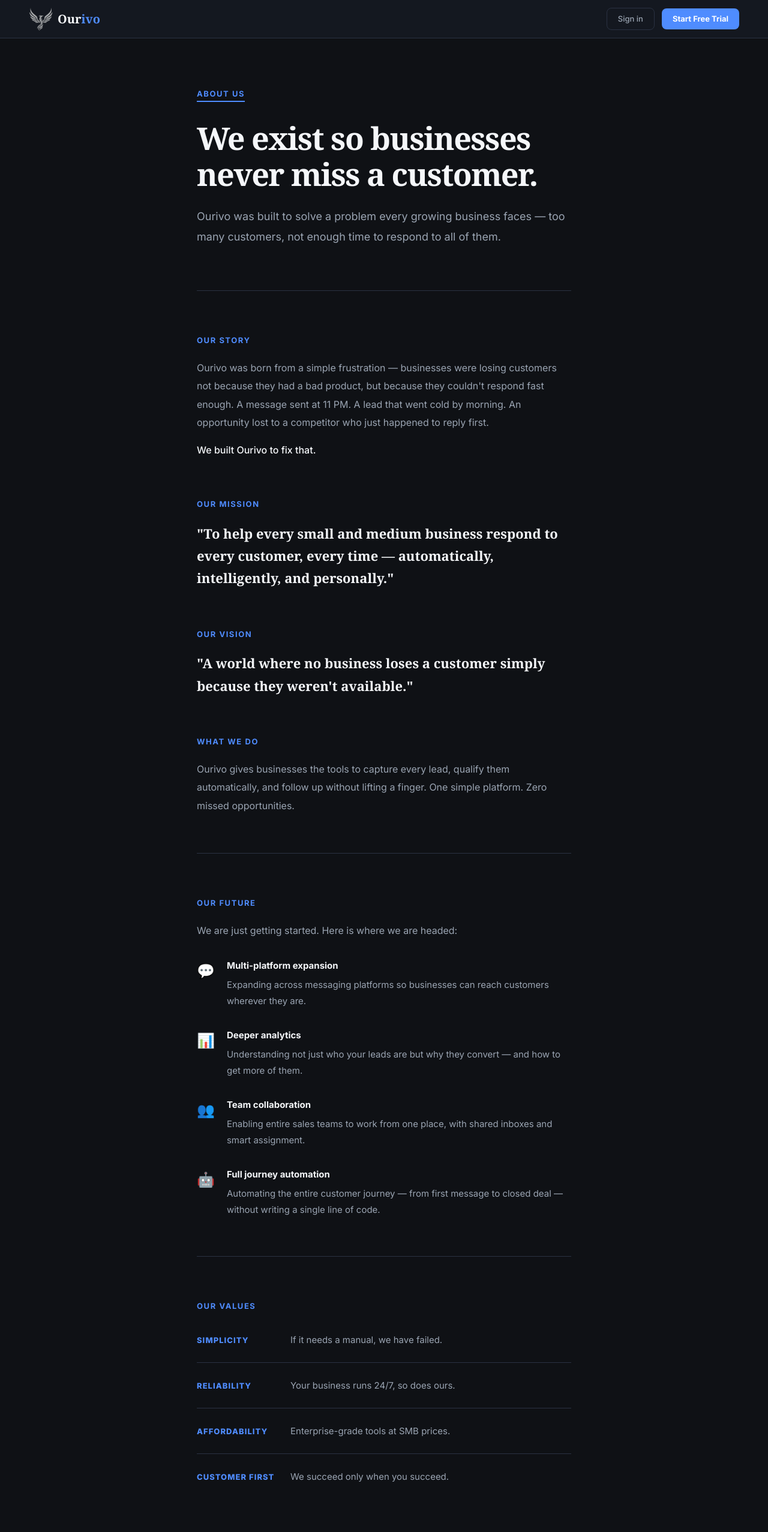
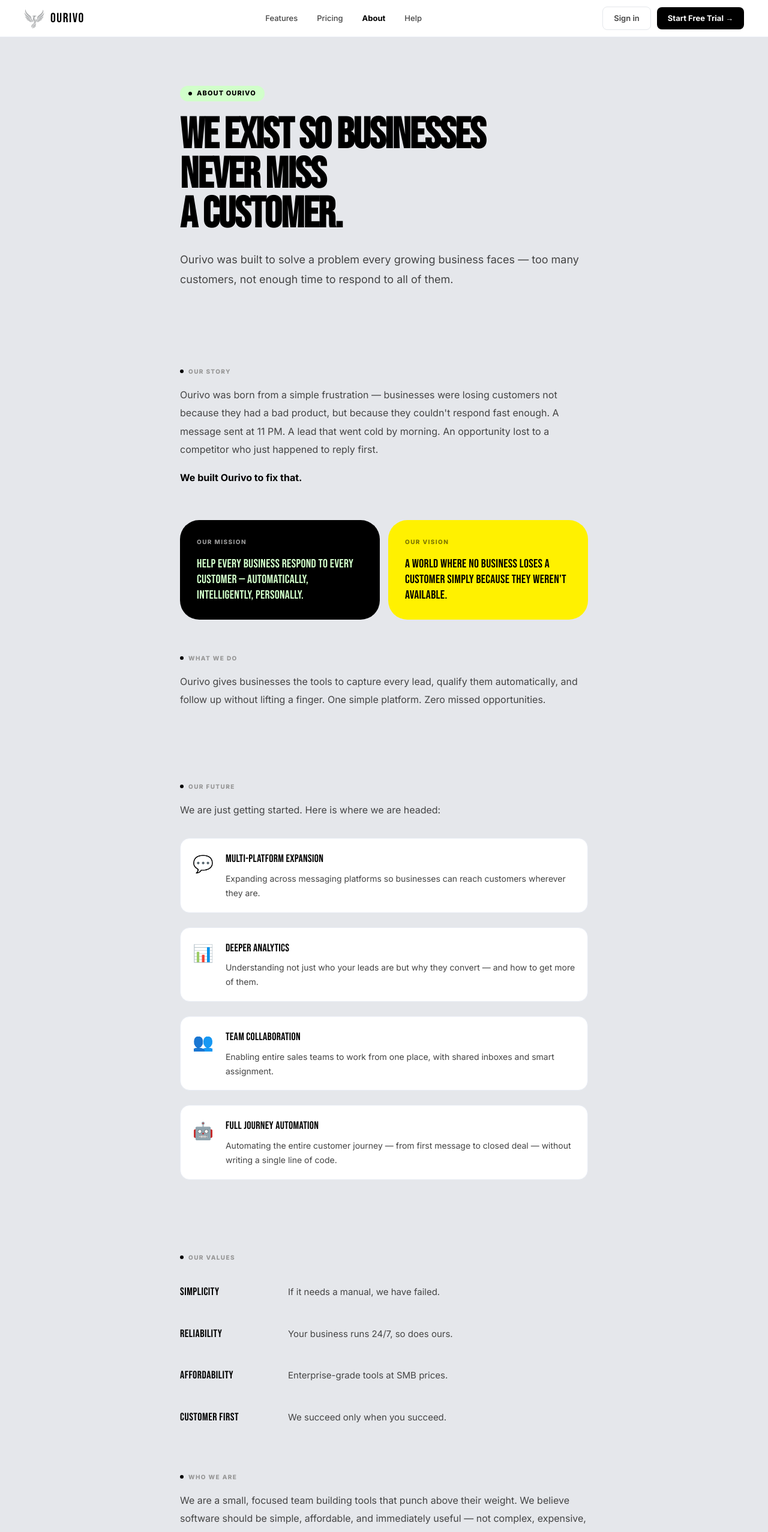
Before and after one commit to rcworks16001-sys/saas-mvp, a Next.js app in the folder frontend/: page /about in a window 1280 px wide. Shown: the top 2554 px of the page at 60% size. Built offline with nearby package versions, Linux system fonts and the light colour scheme.

Commit message:
about-contact page redesign

```diff
--- a/frontend/app/about/page.js
+++ b/frontend/app/about/page.js
@@ -1,162 +1,169 @@
-'use client';
-
 import Link from 'next/link';
-
-const S = {
-    bg: '#0F1115', surface: '#161A22', surface2: '#1C2130',
-    accent: '#4F8CFF', border: '#2A3142',
-    textPrimary: '#F5F7FA', textSecondary: '#9AA4B2', textMuted: '#5C6A7E',
-};
+import Image from 'next/image';
 
 export default function AboutPage() {
+
+    const navLink = { fontSize: 13, fontWeight: 500, color: 'var(--ash)', textDecoration: 'none', padding: '7px 14px', borderRadius: 'var(--r-nav)', transition: 'all 0.18s' };
+
+    const sectionLabel = { fontSize: 10, fontWeight: 800, color: 'var(--fog)', textTransform: 'uppercase', letterSpacing: '0.14em', marginBottom: 16, display: 'flex', alignItems: 'center', gap: 8 };
+
     return (
-        <div style={{ minHeight: '100vh', background: S.bg, fontFamily: 'var(--font-family)', color: S.textPrimary }}>
+        <div style={{ minHeight: '100vh', background: 'var(--ice)', fontFamily: 'var(--font-inter)', color: 'var(--ink)' }}>
 
-            {/* Navbar */}
-            <nav style={{ display: 'flex', alignItems: 'center', justifyContent: 'space-between', padding: '0 48px', height: '64px', background: 'rgba(22,26,34,0.9)', borderBottom: `1px solid ${S.border}`, position: 'sticky', top: 0, zIndex: 100, backdropFilter: 'blur(12px)' }}>
-                <Link href="/" style={{ display: 'flex', alignItems: 'center', gap: '8px', textDecoration: 'none' }}>
-                    <img src="/logo.png" alt="Ourivo" style={{ width: '40px', height: '40px', objectFit: 'contain' }} />
-                    <span style={{ fontWeight: 800, fontSize: '20px', fontFamily: 'Georgia, serif' }}>
-                        <span style={{ color: S.textPrimary }}>Our</span><span style={{ color: S.accent }}>ivo</span>
-                    </span>
+            {/* ── Navbar ── */}
+            <nav style={{ display: 'flex', alignItems: 'center', justifyContent: 'space-between', padding: '0 40px', height: 62, background: '#fff', borderBottom: '1px solid #e8ecf4', position: 'sticky', top: 0, zIndex: 100 }}>
+                <Link href="/" style={{ display: 'flex', alignItems: 'center', gap: 10, textDecoration: 'none' }}>
+                    <Image src="/logo.png" alt="Ourivo" width={34} height={34} style={{ borderRadius: 8 }} />
+                    <span style={{ fontFamily: 'var(--font-display)', fontSize: 22, color: 'var(--ink)', letterSpacing: 1.5 }}>OURIVO</span>
                 </Link>
-                <div style={{ display: 'flex', gap: '12px', alignItems: 'center' }}>
-                    <Link href="/login" style={{ padding: '7px 18px', background: 'transparent', border: `1px solid ${S.border}`, borderRadius: '8px', color: S.textSecondary, fontSize: '13px', fontWeight: 500, textDecoration: 'none' }}>Sign in</Link>
-                    <Link href="/register" style={{ padding: '7px 18px', background: S.accent, border: 'none', borderRadius: '8px', color: 'white', fontSize: '13px', fontWeight: 700, textDecoration: 'none' }}>Start Free Trial</Link>
+                <div style={{ display: 'flex', gap: 4 }}>
+                    {[['/#features', 'Features'], ['/#pricing', 'Pricing'], ['/about', 'About'], ['/help', 'Help']].map(([href, label]) => (
+                        <a key={href} href={href} style={{ ...navLink, color: href === '/about' ? 'var(--ink)' : 'var(--ash)', fontWeight: href === '/about' ? 700 : 500 }}
+                            onMouseEnter={e => { e.currentTarget.style.background = 'var(--mist)'; e.currentTarget.style.color = 'var(--ink)'; }}
+                            onMouseLeave={e => { e.currentTarget.style.background = 'transparent'; e.currentTarget.style.color = href === '/about' ? 'var(--ink)' : 'var(--ash)'; }}>
+                            {label}
+                        </a>
+                    ))}
+                </div>
+                <div style={{ display: 'flex', gap: 10, alignItems: 'center' }}>
+                    <Link href="/login" style={{ fontSize: 13, fontWeight: 600, color: 'var(--ash)', textDecoration: 'none', padding: '8px 18px', borderRadius: 'var(--r-btn)', border: '1.5px solid var(--ice)', transition: 'all 0.18s' }}>Sign in</Link>
+                    <Link href="/register" style={{ fontSize: 13, fontWeight: 700, color: '#fff', textDecoration: 'none', padding: '8px 18px', borderRadius: 'var(--r-btn)', background: 'var(--ink)', transition: 'opacity 0.18s' }}>Start Free Trial →</Link>
                 </div>
             </nav>
 
-            {/* Content */}
-            <div style={{ maxWidth: '720px', margin: '0 auto', padding: '80px 48px' }}>
+            {/* ── Content ── */}
+            <div style={{ maxWidth: 760, margin: '0 auto', padding: '80px 40px' }}>
 
-                {/* Label */}
-                <div style={{ marginBottom: '32px' }}>
-                    <span style={{ fontSize: '13px', fontWeight: 700, color: S.accent, letterSpacing: '0.12em', textTransform: 'uppercase', borderBottom: `2px solid ${S.accent}`, paddingBottom: '4px' }}>
-                        About Us
-                    </span>
+                {/* Hero */}
+                <div style={{ marginBottom: 64 }}>
+                    <div style={{ display: 'inline-flex', alignItems: 'center', gap: 8, background: 'var(--green)', borderRadius: 20, padding: '4px 14px', marginBottom: 24 }}>
+                        <div style={{ width: 6, height: 6, borderRadius: '50%', background: 'var(--ink)' }} />
+                        <span style={{ fontSize: 11, fontWeight: 800, letterSpacing: '0.1em', textTransform: 'uppercase' }}>About Ourivo</span>
+                    </div>
+                    <h1 style={{ fontFamily: 'var(--font-display)', fontSize: 'clamp(48px, 6vw, 72px)', color: 'var(--ink)', lineHeight: 0.92, letterSpacing: -1.5, marginBottom: 24 }}>
+                        WE EXIST SO BUSINESSES<br />NEVER MISS<br />A CUSTOMER.
+                    </h1>
+                    <p style={{ fontSize: 18, color: 'var(--ash)', lineHeight: 1.85 }}>
+                        Ourivo was built to solve a problem every growing business faces — too many customers, not enough time to respond to all of them.
+                    </p>
                 </div>
 
-                {/* Hero text */}
-                <h1 style={{ fontSize: '52px', fontWeight: 800, color: S.textPrimary, letterSpacing: '-0.03em', lineHeight: 1.15, marginBottom: '24px', fontFamily: 'Georgia, serif' }}>
-                    We exist so businesses<br />never miss a customer.
-                </h1>
-                <p style={{ fontSize: '18px', color: S.textSecondary, lineHeight: 1.9, marginBottom: '72px' }}>
-                    Ourivo was built to solve a problem every growing business faces — too many customers, not enough time to respond to all of them.
-                </p>
-
-                {/* Divider */}
-                <div style={{ height: '1px', background: S.border, marginBottom: '72px' }} />
+                <div style={{ height: 1, background: 'var(--ice)', marginBottom: 64 }} />
 
                 {/* Our Story */}
-                <div style={{ marginBottom: '64px' }}>
-                    <h2 style={{ fontSize: '13px', fontWeight: 700, color: S.accent, letterSpacing: '0.12em', textTransform: 'uppercase', marginBottom: '20px' }}>Our Story</h2>
-                    <p style={{ fontSize: '16px', color: S.textSecondary, lineHeight: 1.9, marginBottom: '16px' }}>
+                <div style={{ marginBottom: 56 }}>
+                    <div style={sectionLabel}><div style={{ width: 6, height: 6, borderRadius: '50%', background: 'var(--ink)' }} />Our Story</div>
+                    <p style={{ fontSize: 16, color: 'var(--ash)', lineHeight: 1.9, marginBottom: 16 }}>
                         Ourivo was born from a simple frustration — businesses were losing customers not because they had a bad product, but because they couldn't respond fast enough. A message sent at 11 PM. A lead that went cold by morning. An opportunity lost to a competitor who just happened to reply first.
                     </p>
-                    <p style={{ fontSize: '16px', color: S.textPrimary, lineHeight: 1.9, fontWeight: 500 }}>
+                    <p style={{ fontSize: 16, color: 'var(--ink)', lineHeight: 1.9, fontWeight: 700 }}>
                         We built Ourivo to fix that.
                     </p>
                 </div>
 
-                {/* Mission */}
-                <div style={{ marginBottom: '64px' }}>
-                    <h2 style={{ fontSize: '13px', fontWeight: 700, color: S.accent, letterSpacing: '0.12em', textTransform: 'uppercase', marginBottom: '20px' }}>Our Mission</h2>
-                    <p style={{ fontSize: '22px', color: S.textPrimary, lineHeight: 1.7, fontFamily: 'Georgia, serif', fontWeight: 600 }}>
-                        "To help every small and medium business respond to every customer, every time — automatically, intelligently, and personally."
-                    </p>
-                </div>
-
-                {/* Vision */}
-                <div style={{ marginBottom: '64px' }}>
-                    <h2 style={{ fontSize: '13px', fontWeight: 700, color: S.accent, letterSpacing: '0.12em', textTransform: 'uppercase', marginBottom: '20px' }}>Our Vision</h2>
-                    <p style={{ fontSize: '22px', color: S.textPrimary, lineHeight: 1.7, fontFamily: 'Georgia, serif', fontWeight: 600 }}>
-                        "A world where no business loses a customer simply because they weren't available."
-                    </p>
+                {/* Mission + Vision — black cards */}
+                <div style={{ display: 'grid', gridTemplateColumns: '1fr 1fr', gap: 14, marginBottom: 56 }}>
+                    <div style={{ background: 'var(--ink)', borderRadius: 'var(--r-card)', padding: 28 }}>
+                        <div style={{ fontSize: 10, fontWeight: 800, color: 'var(--fog)', textTransform: 'uppercase', letterSpacing: '0.14em', marginBottom: 16 }}>Our Mission</div>
+                        <p style={{ fontFamily: 'var(--font-display)', fontSize: 20, color: 'var(--green)', lineHeight: 1.3, letterSpacing: 0.3 }}>
+                            HELP EVERY BUSINESS RESPOND TO EVERY CUSTOMER — AUTOMATICALLY, INTELLIGENTLY, PERSONALLY.
+                        </p>
+                    </div>
+                    <div style={{ background: 'var(--yellow)', borderRadius: 'var(--r-card)', padding: 28 }}>
+                        <div style={{ fontSize: 10, fontWeight: 800, color: 'rgba(0,0,0,0.5)', textTransform: 'uppercase', letterSpacing: '0.14em', marginBottom: 16 }}>Our Vision</div>
+                        <p style={{ fontFamily: 'var(--font-display)', fontSize: 20, color: 'var(--ink)', lineHeight: 1.3, letterSpacing: 0.3 }}>
+                            A WORLD WHERE NO BUSINESS LOSES A CUSTOMER SIMPLY BECAUSE THEY WEREN'T AVAILABLE.
+                        </p>
+                    </div>
                 </div>
 
                 {/* What We Do */}
-                <div style={{ marginBottom: '64px' }}>
-                    <h2 style={{ fontSize: '13px', fontWeight: 700, color: S.accent, letterSpacing: '0.12em', textTransform: 'uppercase', marginBottom: '20px' }}>What We Do</h2>
-                    <p style={{ fontSize: '16px', color: S.textSecondary, lineHeight: 1.9 }}>
+                <div style={{ marginBottom: 56 }}>
+                    <div style={sectionLabel}><div style={{ width: 6, height: 6, borderRadius: '50%', background: 'var(--ink)' }} />What We Do</div>
+                    <p style={{ fontSize: 16, color: 'var(--ash)', lineHeight: 1.9 }}>
                         Ourivo gives businesses the tools to capture every lead, qualify them automatically, and follow up without lifting a finger. One simple platform. Zero missed opportunities.
                     </p>
                 </div>
 
-                {/* Divider */}
-                <div style={{ height: '1px', background: S.border, marginBottom: '72px' }} />
+                <div style={{ height: 1, background: 'var(--ice)', marginBottom: 64 }} />
 
-                {/* Future Plans */}
-                <div style={{ marginBottom: '64px' }}>
-                    <h2 style={{ fontSize: '13px', fontWeight: 700, color: S.accent, letterSpacing: '0.12em', textTransform: 'uppercase', marginBottom: '20px' }}>Our Future</h2>
-                    <p style={{ fontSize: '16px', color: S.textSecondary, lineHeight: 1.9, marginBottom: '32px' }}>
-                        We are just getting started. Here is where we are headed:
-                    </p>
-                    <div style={{ display: 'flex', flexDirection: 'column', gap: '32px' }}>
+                {/* Our Future */}
+                <div style={{ marginBottom: 56 }}>
+                    <div style={sectionLabel}><div style={{ width: 6, height: 6, borderRadius: '50%', background: 'var(--ink)' }} />Our Future</div>
+                    <p style={{ fontSize: 16, color: 'var(--ash)', lineHeight: 1.9, marginBottom: 32 }}>We are just getting started. Here is where we are headed:</p>
+                    <div style={{ display: 'flex', flexDirection: 'column', gap: 24 }}>
                         {[
                             { icon: '💬', title: 'Multi-platform expansion', desc: 'Expanding across messaging platforms so businesses can reach customers wherever they are.' },
                             { icon: '📊', title: 'Deeper analytics', desc: 'Understanding not just who your leads are but why they convert — and how to get more of them.' },
                             { icon: '👥', title: 'Team collaboration', desc: 'Enabling entire sales teams to work from one place, with shared inboxes and smart assignment.' },
                             { icon: '🤖', title: 'Full journey automation', desc: 'Automating the entire customer journey — from first message to closed deal — without writing a single line of code.' },
                         ].map((item, i) => (
-                            <div key={i} style={{ display: 'flex', gap: '20px', alignItems: 'flex-start' }}>
-                                <span style={{ fontSize: '24px', flexShrink: 0, marginTop: '2px' }}>{item.icon}</span>
+                            <div key={i} style={{ display: 'flex', gap: 20, alignItems: 'flex-start', padding: '20px', background: '#fff', borderRadius: 16, border: '1px solid #e8ecf4', transition: 'border-color 0.18s' }}
+                                onMouseEnter={e => e.currentTarget.style.borderColor = 'var(--ink)'}
+                                onMouseLeave={e => e.currentTarget.style.borderColor = '#e8ecf4'}>
+                                <span style={{ fontSize: 28, flexShrink: 0 }}>{item.icon}</span>
                                 <div>
-                                    <div style={{ fontSize: '15px', fontWeight: 700, color: S.textPrimary, marginBottom: '6px' }}>{item.title}</div>
-                                    <div style={{ fontSize: '15px', color: S.textSecondary, lineHeight: 1.8 }}>{item.desc}</div>
+                                    <div style={{ fontFamily: 'var(--font-display)', fontSize: 18, color: 'var(--ink)', letterSpacing: 0.3, marginBottom: 6 }}>{item.title.toUpperCase()}</div>
+                                    <div style={{ fontSize: 14, color: 'var(--ash)', lineHeight: 1.7 }}>{item.desc}</div>
                                 </div>
                             </div>
                         ))}
                     </div>
                 </div>
 
-                {/* Divider */}
-                <div style={{ height: '1px', background: S.border, marginBottom: '72px' }} />
+                <div style={{ height: 1, background: 'var(--ice)', marginBottom: 64 }} />
 
                 {/* Values */}
-                <div style={{ marginBottom: '64px' }}>
-                    <h2 style={{ fontSize: '13px', fontWeight: 700, color: S.accent, letterSpacing: '0.12em', textTransform: 'uppercase', marginBottom: '32px' }}>Our Values</h2>
-                    <div style={{ display: 'flex', flexDirection: 'column', gap: '24px' }}>
+                <div style={{ marginBottom: 56 }}>
+                    <div style={sectionLabel}><div style={{ width: 6, height: 6, borderRadius: '50%', background: 'var(--ink)' }} />Our Values</div>
+                    <div style={{ display: 'flex', flexDirection: 'column' }}>
                         {[
                             { title: 'Simplicity', desc: 'If it needs a manual, we have failed.' },
                             { title: 'Reliability', desc: 'Your business runs 24/7, so does ours.' },
                             { title: 'Affordability', desc: 'Enterprise-grade tools at SMB prices.' },
                             { title: 'Customer First', desc: 'We succeed only when you succeed.' },
                         ].map((v, i) => (
-                            <div key={i} style={{ display: 'flex', alignItems: 'baseline', gap: '16px', paddingBottom: '24px', borderBottom: i < 3 ? `1px solid ${S.border}` : 'none' }}>
-                                <span style={{ fontSize: '13px', fontWeight: 800, color: S.accent, textTransform: 'uppercase', letterSpacing: '0.08em', minWidth: '140px', flexShrink: 0 }}>{v.title}</span>
-                                <span style={{ fontSize: '15px', color: S.textSecondary, lineHeight: 1.8 }}>{v.desc}</span>
+                            <div key={i} style={{ display: 'flex', alignItems: 'baseline', gap: 20, padding: '20px 0', borderBottom: i < 3 ? '1px solid var(--ice)' : 'none' }}>
+                                <span style={{ fontFamily: 'var(--font-display)', fontSize: 18, color: 'var(--ink)', letterSpacing: 0.5, minWidth: 160, flexShrink: 0 }}>{v.title.toUpperCase()}</span>
+                                <span style={{ fontSize: 15, color: 'var(--ash)', lineHeight: 1.7 }}>{v.desc}</span>
                             </div>
                         ))}
                     </div>
                 </div>
 
                 {/* Who We Are */}
-                <div style={{ marginBottom: '64px' }}>
-                    <h2 style={{ fontSize: '13px', fontWeight: 700, color: S.accent, letterSpacing: '0.12em', textTransform: 'uppercase', marginBottom: '20px' }}>Who We Are</h2>
-                    <p style={{ fontSize: '16px', color: S.textSecondary, lineHeight: 1.9 }}>
+                <div style={{ marginBottom: 64 }}>
+                    <div style={sectionLabel}><div style={{ width: 6, height: 6, borderRadius: '50%', background: 'var(--ink)' }} />Who We Are</div>
+                    <p style={{ fontSize: 16, color: 'var(--ash)', lineHeight: 1.9 }}>
                         We are a small, focused team building tools that punch above their weight. We believe software should be simple, affordable, and immediately useful — not complex, expensive, and requiring a consultant to set up.
                     </p>
                 </div>
 
                 {/* CTA */}
-                <div style={{ padding: '48px', background: S.surface, borderRadius: '20px', border: `1px solid ${S.border}`, textAlign: 'center' }}>
-                    <h3 style={{ fontSize: '24px', fontWeight: 700, color: S.textPrimary, marginBottom: '12px', fontFamily: 'Georgia, serif' }}>Ready to get started?</h3>
-                    <p style={{ fontSize: '15px', color: S.textSecondary, marginBottom: '24px' }}>14 days free. No credit card required.</p>
-                    <Link href="/register" style={{ display: 'inline-block', padding: '13px 32px', background: `linear-gradient(135deg, #4F8CFF, #6366f1)`, borderRadius: '10px', color: 'white', fontWeight: 700, fontSize: '15px', textDecoration: 'none', boxShadow: '0 4px 20px rgba(79,140,255,0.3)' }}>
+                <div style={{ background: 'var(--ink)', borderRadius: 'var(--r-card)', padding: '48px', textAlign: 'center' }}>
+                    <h3 style={{ fontFamily: 'var(--font-display)', fontSize: 40, color: '#fff', letterSpacing: -1, lineHeight: 0.95, marginBottom: 14 }}>
+                        READY TO GET<br />STARTED?
+                    </h3>
+                    <p style={{ fontSize: 14, color: 'var(--fog)', marginBottom: 28 }}>14 days free. No credit card required.</p>
+                    <Link href="/register" style={{ display: 'inline-flex', alignItems: 'center', gap: 8, padding: '13px 32px', background: 'var(--green)', borderRadius: 'var(--r-btn)', color: 'var(--ink)', fontWeight: 700, fontSize: 15, textDecoration: 'none', transition: 'opacity 0.18s' }}>
                         Start Free Trial →
                     </Link>
                 </div>
             </div>
 
             {/* Footer */}
-            <div style={{ borderTop: `1px solid ${S.border}`, padding: '24px 48px', display: 'flex', justifyContent: 'space-between', alignItems: 'center' }}>
-                <span style={{ fontSize: '13px', color: S.textMuted }}>© 2026 Ourivo. All rights reserved.</span>
-                <div style={{ display: 'flex', gap: '20px' }}>
-                    {[['Privacy', '/privacy'], ['Terms', '/terms'], ['Contact', '/contact']].map(([label, href]) => (
-                        <Link key={href} href={href} style={{ fontSize: '13px', color: S.textMuted, textDecoration: 'none' }}>{label}</Link>
+            <footer style={{ borderTop: '1px solid #e8ecf4', padding: '24px 40px', display: 'flex', justifyContent: 'space-between', alignItems: 'center', flexWrap: 'wrap', gap: 10, background: '#fff' }}>
+                <span style={{ fontSize: 13, color: 'var(--fog)' }}>© 2025 Ourivo Technologies. All rights reserved.</span>
+                <div style={{ display: 'flex', gap: 24 }}>
+                    {[['Privacy', '/privacy'], ['Terms', '/terms'], ['Contact', '/contact'], ['Help', '/help']].map(([label, href]) => (
+                        <Link key={href} href={href} style={{ fontSize: 13, color: 'var(--fog)', textDecoration: 'none', transition: 'color 0.15s' }}
+                            onMouseEnter={e => e.currentTarget.style.color = 'var(--ink)'}
+                            onMouseLeave={e => e.currentTarget.style.color = 'var(--fog)'}>
+                            {label}
+                        </Link>
                     ))}
                 </div>
-            </div>
+            </footer>
         </div>
     );
 }
```
